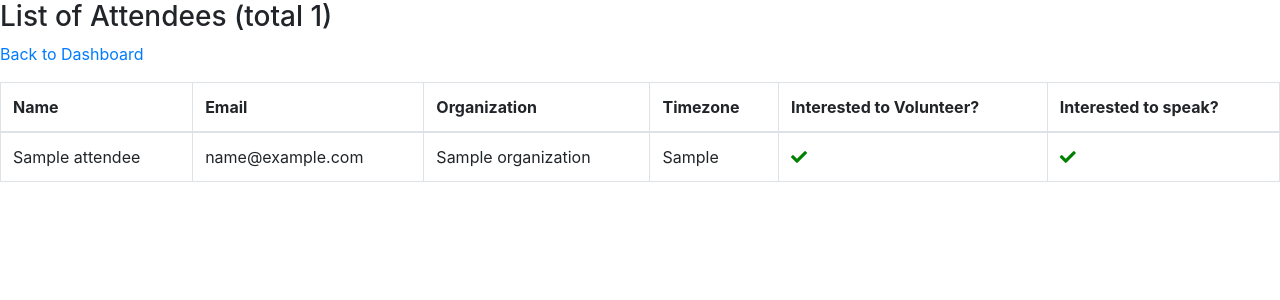
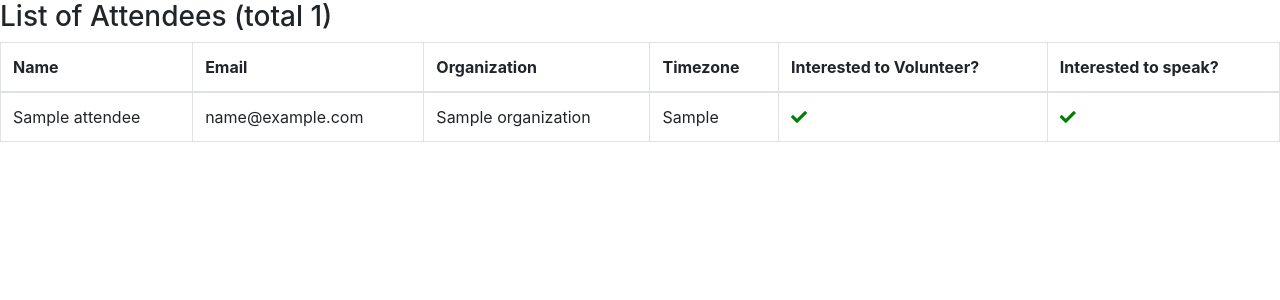
Before and after one commit to sujitpal/sherpa, a Django app: page /attendees/ in a window 1280 px wide. Shown: the part 56-356 px from the top of the page. Run offline with Django 3.2, Linux system fonts and the light colour scheme; tables that the repository leaves empty hold one stand-in row (values such as "Sample post"); some libraries are stand-ins or nearby versions.

Commit message:
fix: remove link to Dashboard since its in header

```diff
--- a/templates/apps/attendees.html
+++ b/templates/apps/attendees.html
@@ -4,8 +4,6 @@
 
 {% block content %}
 <h3>List of Attendees (total {{ num_attendees }})</h3>
-
-<p><a href="/dashboard/">Back to Dashboard</a></p>
 
 <table class="table table-bordered">
     <thead>
--- a/templates/apps/papers.html
+++ b/templates/apps/papers.html
@@ -4,8 +4,6 @@
 
 {% block content %}
 <h3>Submitted Papers (total {{ num_papers }})</h3>
-
-<p><a href="/dashboard">Back to Dasboard</a></p>
 
 <table class="table table-bordered">
     <thead>
```
